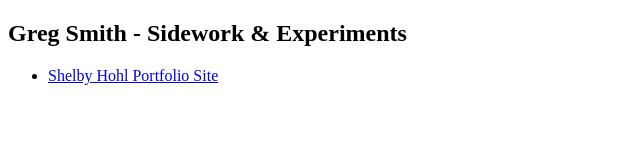
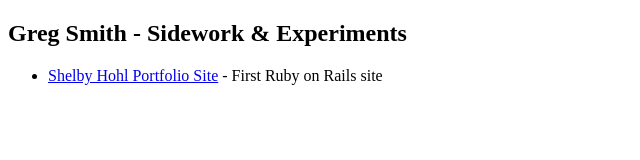
Before and after one commit to Gregism/Gregism.github.io, a plain HTML site: page index.html in a window 1280 px wide. Shown: the whole page, without its empty margins (0-640 px from the left). Drawn offline with Linux system fonts and the light colour scheme.

Commit message:
Added description to link

```diff
--- a/index.html
+++ b/index.html
@@ -6,7 +6,7 @@
 <body>
   <h2>Greg Smith - Sidework &amp; Experiments</h2>
   <ul>
-    <li><a href="http://www.shelbyhohl.com">Shelby Hohl Portfolio Site</a></li>
+    <li><a href="http://www.shelbyhohl.com">Shelby Hohl Portfolio Site</a> - First Ruby on Rails site</li>
   </ul>
 </body>
 </html>
```
